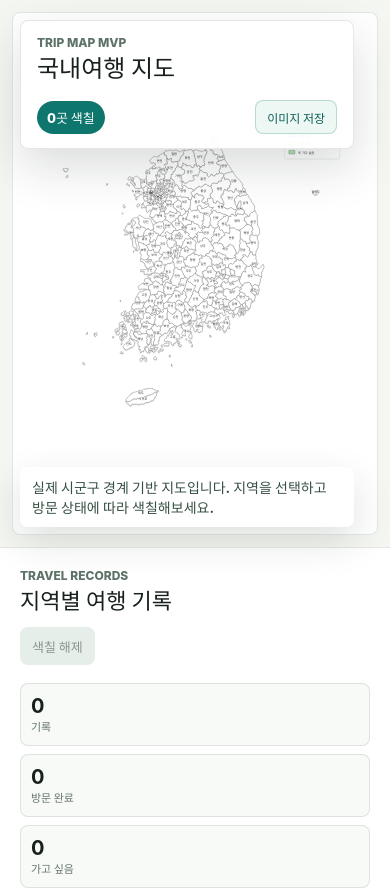
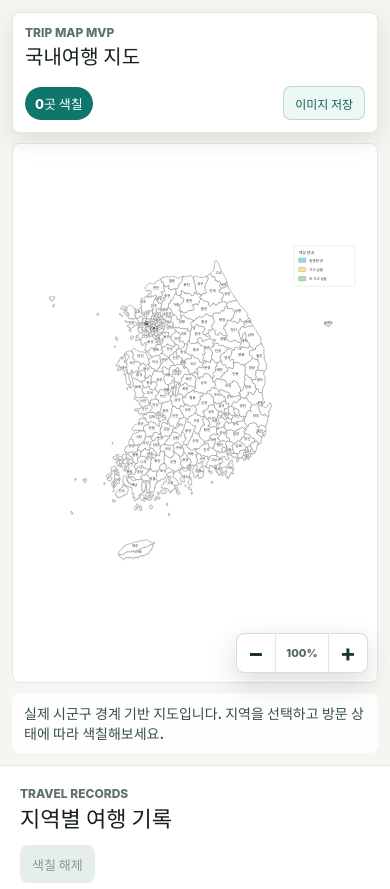
Before and after one commit to solbi0802/trip-map, a React (Vite) app: page / in a window 390 px wide. Shown: the top 889 px of the page. Built offline with nearby package versions, Linux system fonts and the light colour scheme.

Commit message:
feat: add responsive map zoom controls

```diff
--- a/src/App.tsx
+++ b/src/App.tsx
@@ -49,6 +49,9 @@ type RegionRecord = {
 const STORAGE_KEY = "trip-map.visited-region-groups.v1";
 const RECORD_STORAGE_KEY = "trip-map.region-records.v1";
 const MAP_VIEW_BOX = "45 115 720 760";
+const MIN_MAP_ZOOM = 0.75;
+const MAX_MAP_ZOOM = 2;
+const MAP_ZOOM_STEP = 0.25;
 
 const VISIT_STATUS_OPTIONS: Array<{
   value: VisitStatus;
@@ -349,6 +352,7 @@ export default function App() {
   const [regionFilter, setRegionFilter] = useState<RegionFilter>("all");
   const [regionSort, setRegionSort] = useState<RegionSort>("updated");
   const [isExportingMap, setIsExportingMap] = useState(false);
+  const [mapZoom, setMapZoom] = useState(1);
 
   const visitedRegionSet = useMemo(
     () => new Set(visitedRegionIds),
@@ -552,6 +556,13 @@ export default function App() {
     return status ? `region-status-${status}` : "";
   }
 
+  function changeMapZoom(direction: -1 | 1) {
+    setMapZoom((currentZoom) => {
+      const nextZoom = currentZoom + direction * MAP_ZOOM_STEP;
+      return Math.min(MAX_MAP_ZOOM, Math.max(MIN_MAP_ZOOM, nextZoom));
+    });
+  }
+
   async function downloadMapImage() {
     const svg = mapSvgRef.current;
     if (!svg || isExportingMap) return;
@@ -671,7 +682,15 @@ export default function App() {
           </div>
         </div>
 
+        <div className="map-canvas-shell">
           <div className="map-canvas region-map-canvas">
+            <div
+              className="map-zoom-stage"
+              style={{
+                height: `${mapZoom * 100}%`,
+                width: `${mapZoom * 100}%`,
+              }}
+            >
               <svg
                 className="korea-map-svg"
                 ref={mapSvgRef}
@@ -791,6 +810,30 @@ export default function App() {
               </text>
                 </g>
               </svg>
+            </div>
+          </div>
+
+          <div className="map-zoom-controls" aria-label="지도 확대 및 축소">
+            <button
+              aria-label="지도 축소"
+              disabled={mapZoom <= MIN_MAP_ZOOM}
+              onClick={() => changeMapZoom(-1)}
+              title="지도 축소"
+              type="button"
+            >
+              −
+            </button>
+            <span aria-live="polite">{Math.round(mapZoom * 100)}%</span>
+            <button
+              aria-label="지도 확대"
+              disabled={mapZoom >= MAX_MAP_ZOOM}
+              onClick={() => changeMapZoom(1)}
+              title="지도 확대"
+              type="button"
+            >
+              +
+            </button>
+          </div>
         </div>
 
         <div className="map-hint">
--- a/src/styles.css
+++ b/src/styles.css
@@ -5,6 +5,7 @@
     Inter, ui-sans-serif, system-ui, -apple-system, BlinkMacSystemFont, "Segoe UI", sans-serif;
   font-synthesis: none;
   text-rendering: optimizeLegibility;
+  -webkit-text-size-adjust: 100%;
 }
 
 * {
@@ -122,20 +123,83 @@ h2 {
   cursor: wait;
 }
 
-.map-canvas {
+.map-canvas-shell {
+  position: relative;
   flex: 1;
   min-height: 0;
-  overflow: hidden;
+}
+
+.map-canvas {
+  width: 100%;
+  height: 100%;
+  overflow: auto;
   border: 1px solid rgba(39, 62, 51, 0.12);
   border-radius: 8px;
   background: #ffffff;
+  overscroll-behavior: contain;
 }
 
 .region-map-canvas {
-  display: flex;
+  display: block;
+}
+
+.map-zoom-stage {
+  display: grid;
+  place-items: center;
+  min-width: 75%;
+  min-height: 75%;
+  margin: auto;
+  padding: 24px 32px;
+  transition:
+    width 160ms ease,
+    height 160ms ease;
+}
+
+.map-zoom-controls {
+  position: absolute;
+  z-index: 600;
+  right: 16px;
+  bottom: 16px;
+  display: grid;
+  grid-template-columns: 38px 54px 38px;
   align-items: center;
-  justify-content: center;
-  padding: 24px 32px;
+  overflow: hidden;
+  border: 1px solid rgba(39, 62, 51, 0.18);
+  border-radius: 8px;
+  background: rgba(255, 255, 255, 0.96);
+  box-shadow: 0 10px 28px rgba(22, 40, 31, 0.16);
+}
+
+.map-zoom-controls button {
+  width: 38px;
+  height: 38px;
+  border: 0;
+  color: #17372e;
+  background: transparent;
+  font-size: 24px;
+  font-weight: 700;
+  line-height: 1;
+  cursor: pointer;
+}
+
+.map-zoom-controls button:hover:not(:disabled) {
+  background: #e6eee9;
+}
+
+.map-zoom-controls button:disabled {
+  color: #a2aca7;
+  cursor: not-allowed;
+}
+
+.map-zoom-controls span {
+  display: grid;
+  height: 38px;
+  place-items: center;
+  border-right: 1px solid rgba(39, 62, 51, 0.12);
+  border-left: 1px solid rgba(39, 62, 51, 0.12);
+  color: #53645d;
+  font-size: 11px;
+  font-weight: 800;
 }
 
 .map-hint {
@@ -663,14 +727,19 @@ h2 {
   }
 
   .map-pane {
-    min-height: 62vh;
+    min-height: 0;
     padding: 12px;
   }
 
+  .map-canvas-shell {
+    flex: none;
+    height: 68svh;
+    min-height: 440px;
+  }
+
   .map-canvas {
-    flex: none;
-    height: 62vh;
-    min-height: 62vh;
+    height: 100%;
+    min-height: 0;
   }
 
   .korea-map-svg {
@@ -679,16 +748,20 @@ h2 {
   }
 
   .map-header {
-    top: 20px;
-    left: 20px;
-    right: 20px;
+    position: static;
+    max-width: none;
+    margin-bottom: 10px;
+    padding: 12px;
     justify-content: space-between;
+    box-shadow: 0 8px 24px rgba(22, 40, 31, 0.1);
   }
 
   .map-hint {
-    left: 20px;
-    right: 20px;
-    bottom: 20px;
+    position: static;
+    max-width: none;
+    margin-top: 10px;
+    padding: 10px 12px;
+    box-shadow: none;
   }
 
   .side-panel {
@@ -706,9 +779,28 @@ h2 {
     flex-direction: column;
   }
 
+  .map-header h1 {
+    font-size: 20px;
+    line-height: 26px;
+  }
+
   .map-header-actions {
     width: 100%;
     justify-content: space-between;
+  }
+
+  .map-canvas-shell {
+    height: 64svh;
+    min-height: 400px;
+  }
+
+  .map-zoom-stage {
+    padding: 16px;
+  }
+
+  .map-zoom-controls {
+    right: 10px;
+    bottom: 10px;
   }
 
   .panel-header,
```
Also changed, not shown: .agents/skills/trip-map-workflow/references/project-notes.md. Lines whose indentation alone changed are shown as unchanged.
